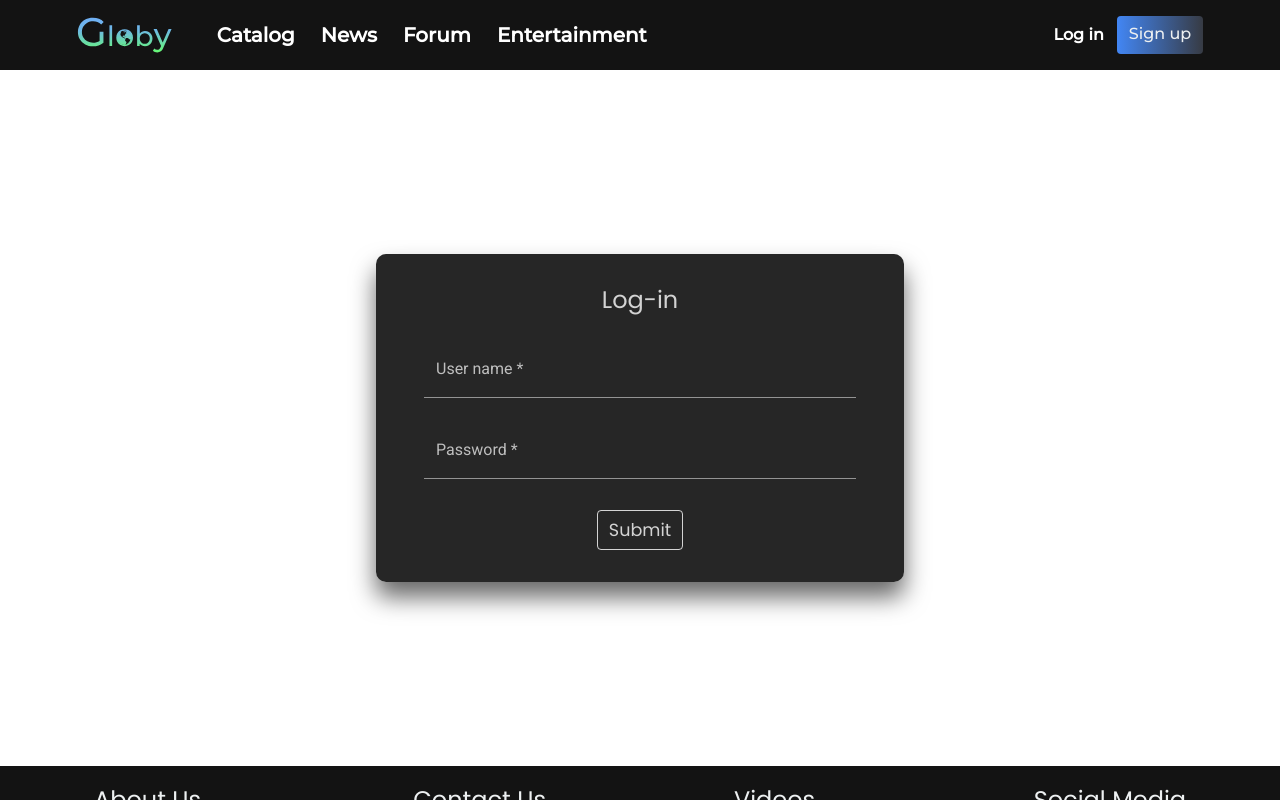
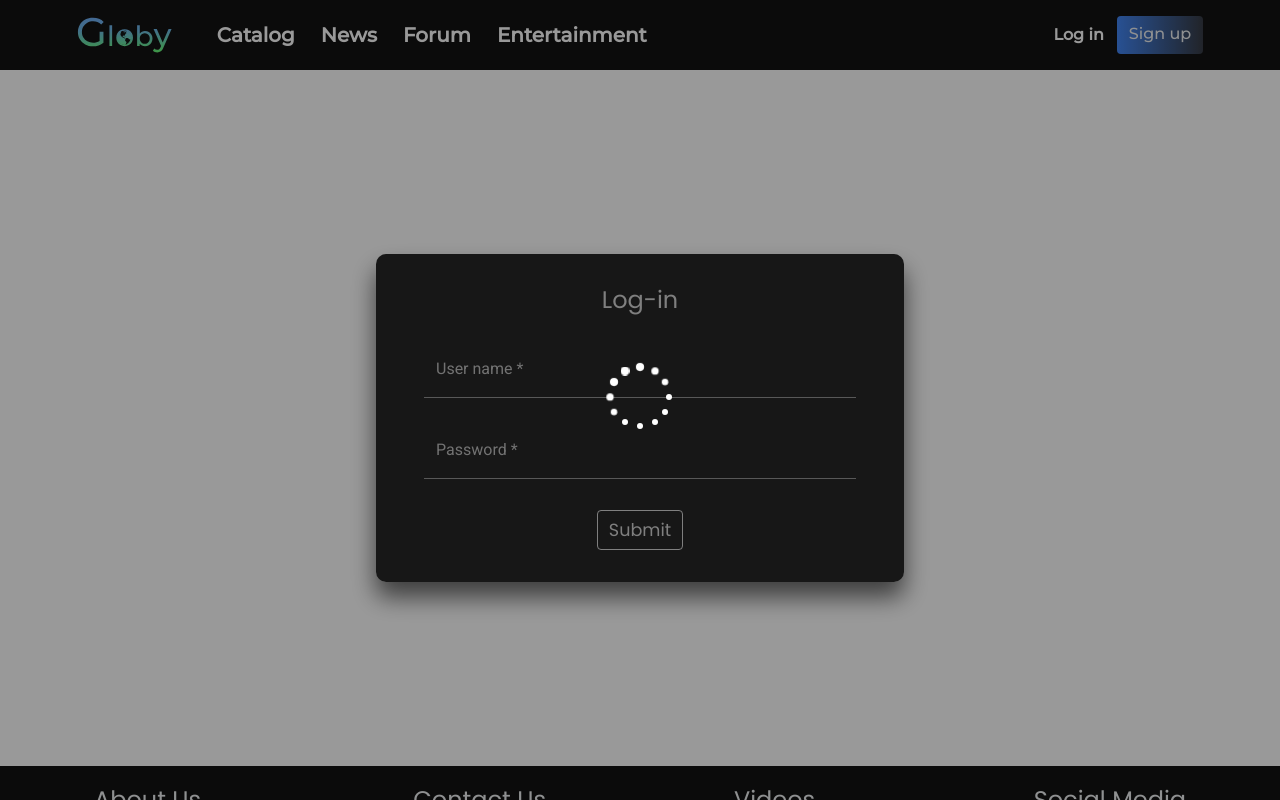
Before and after one commit to AlekseySharko/PortalAngular, an Angular app: page /log-in in a window 1280 px wide. Shown: the top 800 px of the page. Built offline with nearby package versions, Linux system fonts and the light colour scheme.

Commit message:
Fixes load spinner possition

```diff
--- a/src/app/authentication/log-in-inputs/log-in-inputs.component.html
+++ b/src/app/authentication/log-in-inputs/log-in-inputs.component.html
@@ -10,4 +10,5 @@
   <button class="my-btn submit-btn">
     Submit
   </button>
+  <app-full-screen-loader></app-full-screen-loader>
 </form>
--- a/src/app/core/common-components/loader/full-screen-loader/full-screen-loader.component.css
+++ b/src/app/core/common-components/loader/full-screen-loader/full-screen-loader.component.css
@@ -1,6 +1,6 @@
 .loader-wrapper {
   background-color: rgba(0, 0, 0, 0.4);
-  position: absolute;
+  position: fixed;
   top: 0;
   left: 0;
   width: 100vw;
```
